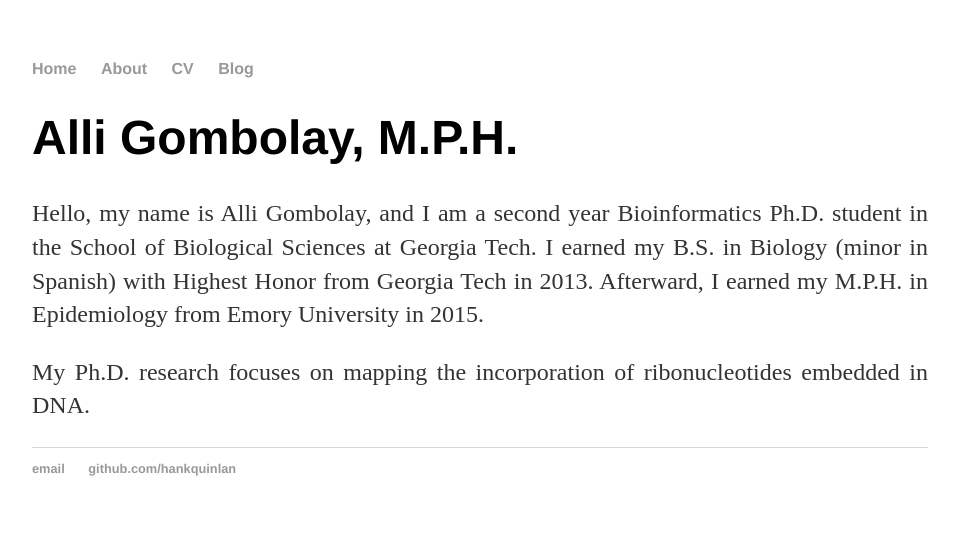
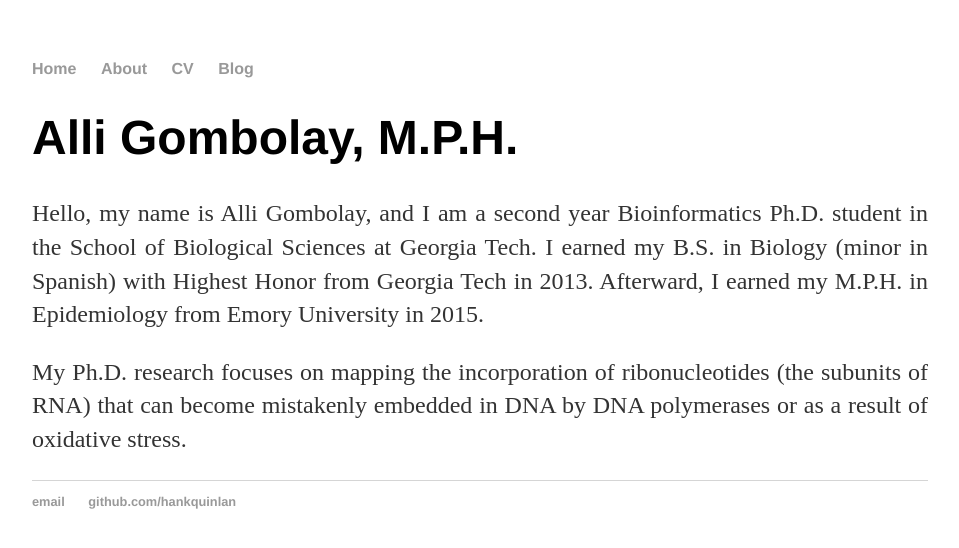
Before and after one commit to agombolay/agombolay.github.io, a Jekyll site: the page built from index.html, in a window 1280 px wide. Shown: the top 548 px of the page, without its empty margins (160-1119 px from the left). Built offline with Jekyll 4.4.1, drawn with Linux system fonts in a browser that asks for light colours.

Commit message:
Update index.html

```diff
--- a/index.html
+++ b/index.html
@@ -5,5 +5,5 @@ title: Alli Gombolay
 <div class="blurb">
 	<h1>Alli Gombolay, M.P.H.</h1>
 	<p align="justify">Hello, my name is Alli Gombolay, and I am a second year Bioinformatics Ph.D. student in the School of Biological Sciences at Georgia Tech.  I earned my B.S. in Biology (minor in Spanish) with Highest Honor from Georgia Tech in 2013.  Afterward, I earned my M.P.H. in Epidemiology from Emory University in 2015.</p>
-	<p align="justify">My Ph.D. research focuses on mapping the incorporation of ribonucleotides embedded in DNA.</p>
+	<p align="justify">My Ph.D. research focuses on mapping the incorporation of ribonucleotides (the subunits of RNA) that can become mistakenly embedded in DNA by DNA polymerases or as a result of oxidative stress.</p>
 </div><!-- /.blurb -->
```
